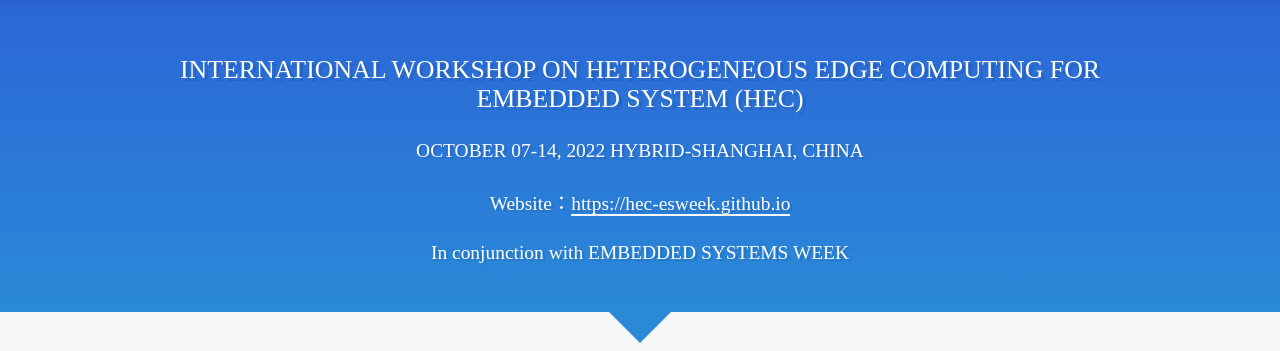
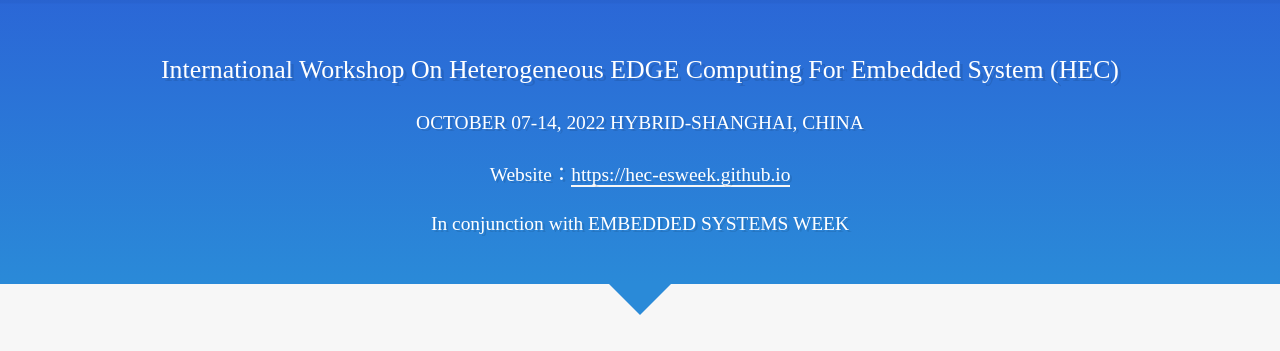
Before and after one commit to hec-esweek/hec-esweek.github.io, a plain HTML site: page index.html in a window 1280 px wide. Shown: the part 88-439 px from the top of the page. Drawn offline with Linux system fonts and the light colour scheme.

Commit message:
6 commit

```diff
--- a/index.html
+++ b/index.html
@@ -31,7 +31,7 @@
 		</div>
 		<div class="main clearfix">
 			<div class="title intro clearfix">
-				<h1 style="font-size: 1.615em;">INTERNATIONAL WORKSHOP ON HETEROGENEOUS EDGE COMPUTING FOR EMBEDDED SYSTEM (HEC)</h1>
+				<h1 style="font-size: 1.615em;">International Workshop On Heterogeneous EDGE Computing For Embedded System (HEC)</h1>
 				<p>OCTOBER 07-14, 2022 HYBRID-SHANGHAI, CHINA</p>
 
 				<p><span>Website：</span><a href='https://hec-esweek.github.io'>https://hec-esweek.github.io</a></p>
```
